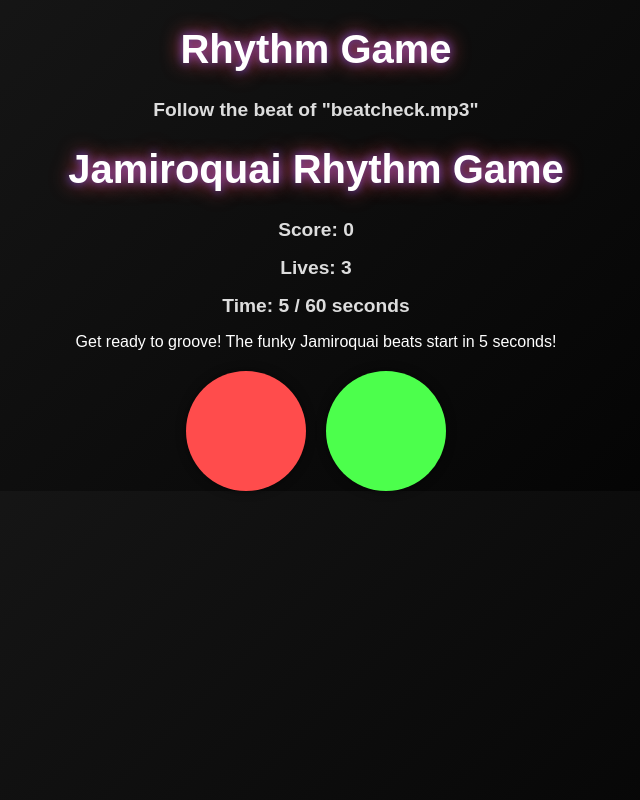
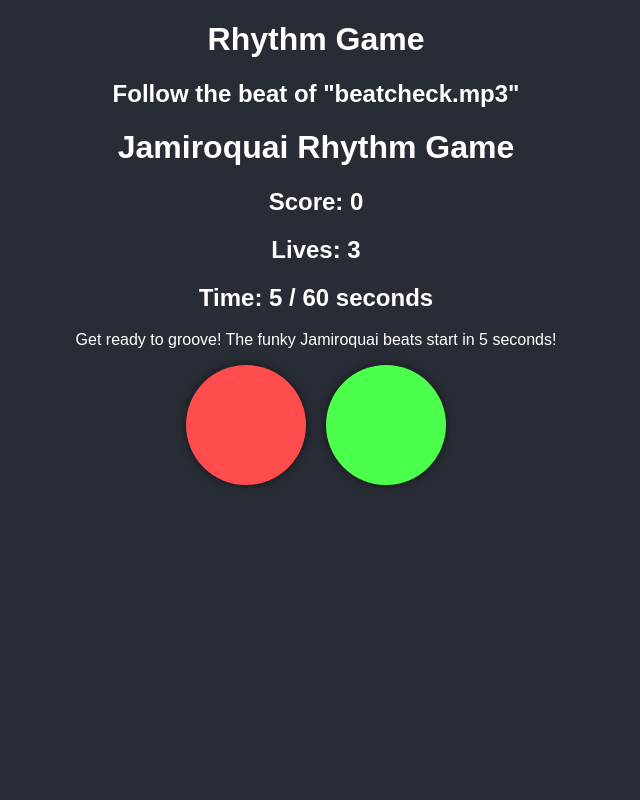
Before and after one commit to Ianropke/rytme, a React (Create React App) app: page / in a window 1280 px wide. Shown: the whole page, without its empty margins (324-964 px from the left). Built offline with nearby package versions, Linux system fonts and the light colour scheme; no server answers.

Commit message:
Update App.css

```diff
--- a/src/App.css
+++ b/src/App.css
@@ -1,36 +1,35 @@
-body {
-  margin: 0;
-  font-family: "Arial", sans-serif;
-  background: linear-gradient(135deg, #1a1a1a, #000000);
-  color: #fff;
-  text-align: center;
+.track-container {
+  position: relative;
+  width: 100%;
+  height: 500px;
+  margin-bottom: 20px;
+  overflow: hidden;
+  border: 2px solid #fff;
 }
 
-h1 {
-  font-size: 2.5rem;
-  text-shadow: 0 0 20px #ff4c4c, 0 0 10px #4c4cff;
+.note {
+  position: absolute;
+  top: -50px; /* Start above the visible area */
+  left: calc(50% - 25px);
+  width: 50px;
+  height: 50px;
+  border-radius: 50%;
+  animation: fall linear;
 }
 
-h2 {
-  font-size: 1.2rem;
-  color: #ddd;
-}
-
-h3 {
-  font-size: 1.5rem;
-  color: #ff4c4c;
-}
-
-.p {
-  font-size: 1rem;
-  margin: 10px 0;
+@keyframes fall {
+  0% {
+    top: -50px;
+  }
+  100% {
+    top: calc(100% - 50px); /* Align with the pads */
+  }
 }
 
 .pad-container {
   display: flex;
   justify-content: center;
   gap: 20px;
-  margin-top: 20px;
 }
 
 .pad {
```
